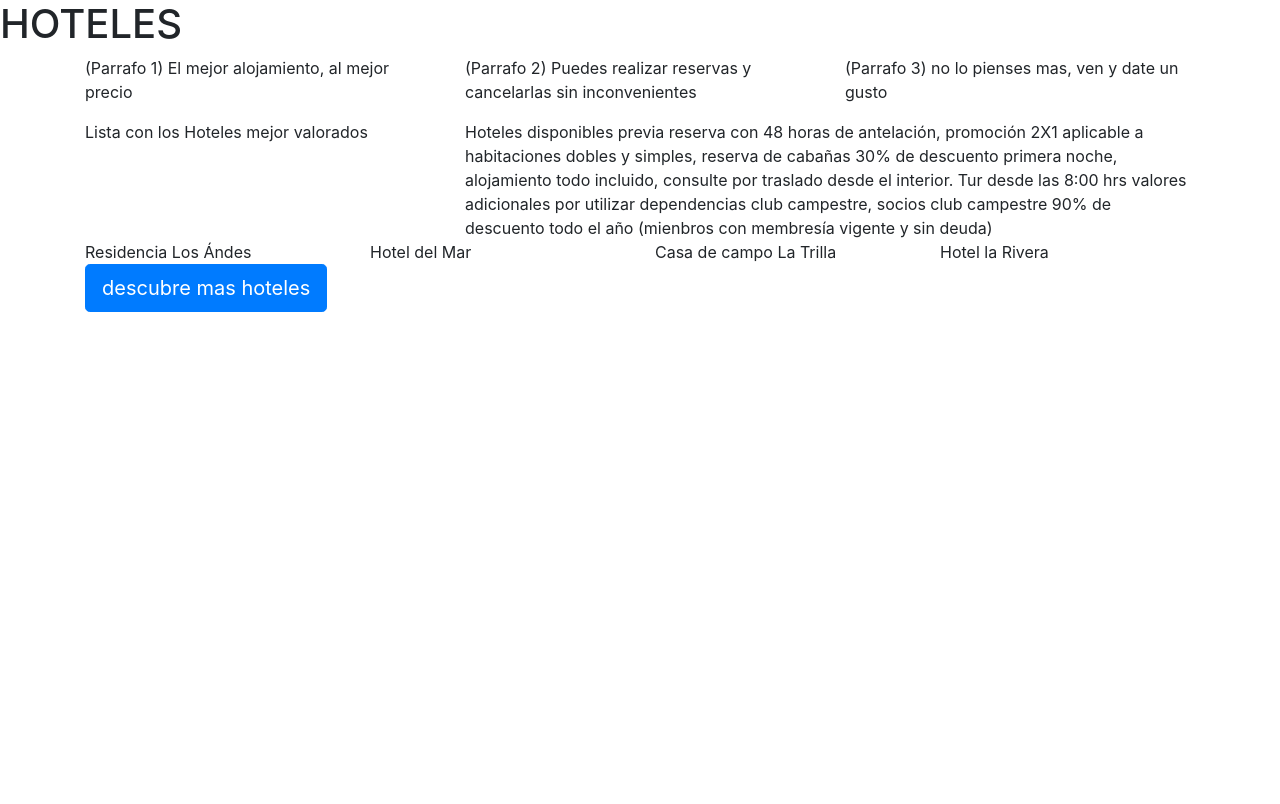
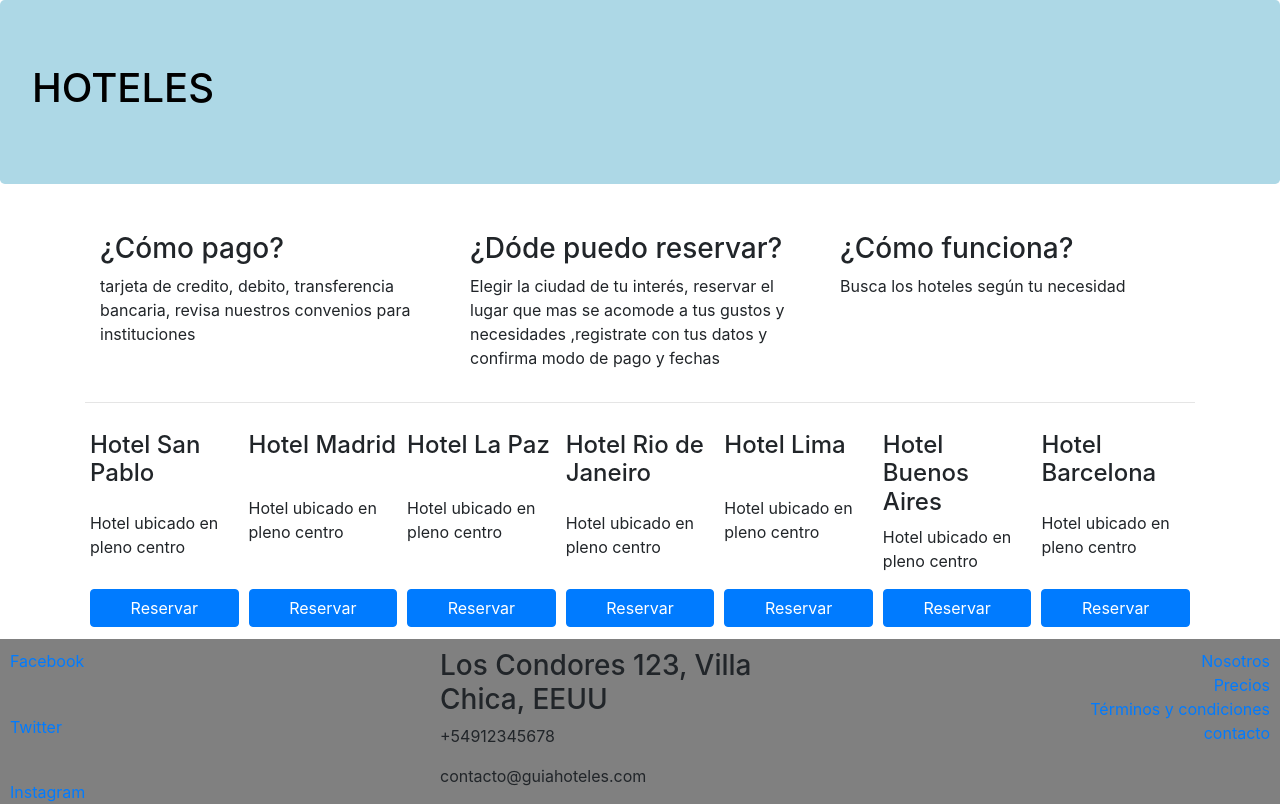
Before and after one commit to kyo-admin/guia-hoteles-bitbucket, a website: page index.html in a window 1280 px wide. Drawn offline with nearby package versions, Linux system fonts and the light colour scheme.

Commit message:
agregamos estilos con flex

```diff
--- /dev/null
+++ b/css/main.css
@@ -0,0 +1,21 @@
+.jumbotron{
+    background-color: lightblue;
+    color: black;
+}
+
+footer{
+    padding: 10px 10px 0 10px;
+    background-color: grey;
+    margin-bottom: 0px;
+    margin-top: 10px;
+}
+
+.card-hotel{
+  flex: 1 150px;
+  padding: 2px 5px 2px 5px;
+  margin-top: 10px;
+}
+
+.btn-reserva {
+  width: 100%;
+}
--- a/index.html
+++ b/index.html
@@ -7,39 +7,102 @@
 
     <!-- Bootstrap CSS -->
     <link rel="stylesheet" href="node_modules/bootstrap/dist/css/bootstrap.min.css" >
+    <link rel="stylesheet" href="css/main.css" >
 
-    <title>Hello, world! </title>
+    <title>Best Hotel </title>
   </head>
   <body>
+    <div class="jumbotron">
         <h1>HOTELES</h1>
+    </div>
     <div class = "container">
-		<div class = "row">
-			<div class = "col-sm">
-			<p>(Parrafo 1) El mejor alojamiento, al mejor precio</p>
+		    <div class="d-flex flex-wrap flex-row-reverse">
+			       <div class="col-sm-4">
+               <p>
+                 <h3>¿Cómo funciona?</h3>
+                 <p>Busca los hoteles según tu necesidad
+                 </p>
+               </p>
              </div>
-			<div class = "col-sm">
-			<p>(Parrafo 2) Puedes realizar reservas y cancelarlas sin inconvenientes</p>
+             <div class="col-sm-4">
+               <p>
+                 <h3>¿Dóde puedo reservar?</h3>
+                  <p>Elegir la ciudad de tu interés, reservar el lugar
+                    que mas se acomode a tus gustos y necesidades
+                  ,registrate con tus datos y confirma modo de pago y fechas
+                  </p>
                 </div>
-			<div class = "col-sm">
-			<p>(Parrafo 3) no lo pienses mas, ven y date un gusto </p>
+                <div class="col-sm-4">
+                  <p>
+                    <h3>¿Cómo pago?</h3>
+                    <p>tarjeta de credito, debito, transferencia bancaria, revisa nuestros convenios para instituciones
+                    </p>
+                  </p>
                 </div>
               </div>
+              <hr>
+  <div class="d-flex flex-wrap flex-row-reverse">
+    <div class="card-hotel d-flex flex-column justify-content-between">
+        <h4>Hotel Barcelona</h4>
+        <p>Hotel ubicado en pleno centro</p>
+        <button class="btn btn-primary btn-reserva">Reservar</button>
+    </div>
+    <div class="card-hotel d-flex flex-column justify-content-between">
+        <h4>Hotel Buenos Aires</h4>
+        <p>Hotel ubicado en pleno centro</p>
+        <button class="btn btn-primary btn-reserva">Reservar</button>
+    </div>
+    <div class="card-hotel d-flex flex-column justify-content-between">
+        <h4>Hotel Lima</h4>
+        <p>Hotel ubicado en pleno centro</p>
+        <button class="btn btn-primary btn-reserva">Reservar</button>
+    </div>
+    <div class="card-hotel d-flex flex-column justify-content-between">
+        <h4>Hotel Rio de Janeiro</h4>
+        <p>Hotel ubicado en pleno centro</p>
+        <button class="btn btn-primary btn-reserva">Reservar</button>
+    </div>
+    <div class="card-hotel d-flex flex-column justify-content-between">
+        <h4>Hotel La Paz</h4>
+        <p>Hotel ubicado en pleno centro</p>
+        <button class="btn btn-primary btn-reserva">Reservar</button>
+    </div>
+    <div class="card-hotel d-flex flex-column justify-content-between">
+        <h4>Hotel Madrid</h4>
+        <p>Hotel ubicado en pleno centro</p>
+        <button class="btn btn-primary btn-reserva">Reservar</button>
+    </div>
+    <div class="card-hotel d-flex flex-column justify-content-between">
+        <h4>Hotel San Pablo</h4>
+        <p>Hotel ubicado en pleno centro</p>
+        <button class="btn btn-primary btn-reserva">Reservar</button>
+    </div>
+</div>
+</div>
+            <footer>
                 <div class="row">
-			<div class="col-4">Lista con los Hoteles mejor valorados </div>
-			<div class="col-8">Hoteles disponibles previa reserva con 48 horas de antelación, promoción 2X1 aplicable a habitaciones dobles y simples,
-			reserva de cabañas 30% de descuento primera noche, alojamiento todo incluido, consulte por traslado desde el interior. Tur desde las 8:00 hrs
-			valores adicionales por utilizar dependencias club campestre, socios club campestre 90% de descuento todo el año (mienbros con membresía vigente y
-			sin deuda)  </div>
+                    <div class="col-sm-4 d-flex flex-column justify-content-between">
+                <a href="http://facebook.com">Facebook</a>
+                <a href="http://twitter.com">Twitter</a>
+                <a href="http://instagram.com">Instagram</a>
                     </div>
-		<div class="row">
-			<div class="col">Residencia Los Ándes</div>
-			<div class="col">Hotel del Mar</div>
-			<div class="col">Casa de campo La Trilla</div>
-			<div class="col">Hotel la Rivera</div>
+                <div class="col-sm-4">
+                <addres>
+                  <h3>Los Condores 123, Villa Chica, EEUU</h3>
+                  <p>+54912345678</p>
+                  <p>contacto@guiahoteles.com</p>
+                </address>
                 </div>
-		 <p class="lead">
-			<a class="btn btn-primary btn-lg" href="#" role="button">descubre mas hoteles</a>
-		</p>
+              <div class="col-sm-4 d-flex flex-column align-items-end">
+                <a href="http://facebook.com">Nosotros</a>
+                <a href="http://twitter.com">Precios</a>
+                <a href="http://instagram.com">Términos y condiciones</a>
+                <a href="http://instagram.com">contacto</a>
+              </div>
+            </div>
+
+
+            </footer>
 
     <!-- Optional JavaScript -->
     <!-- jQuery first, then Popper.js, then Bootstrap JS -->
```
Lines whose indentation alone changed are shown as unchanged.
